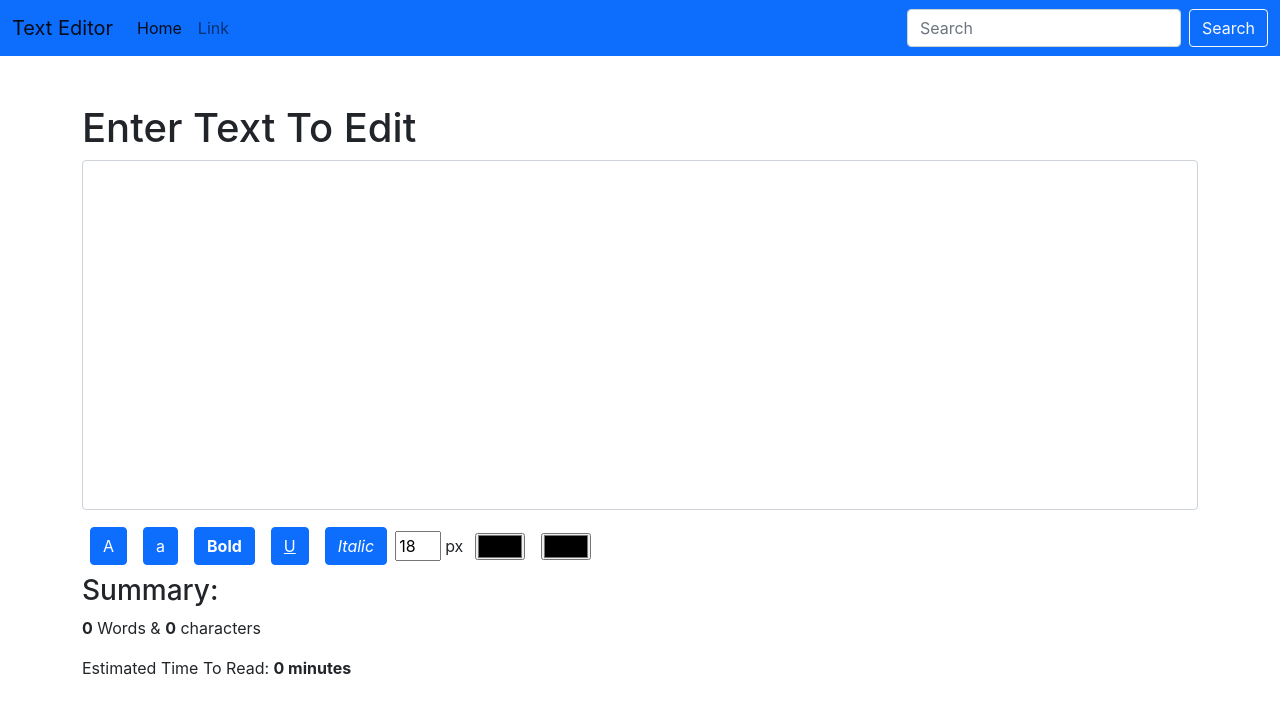
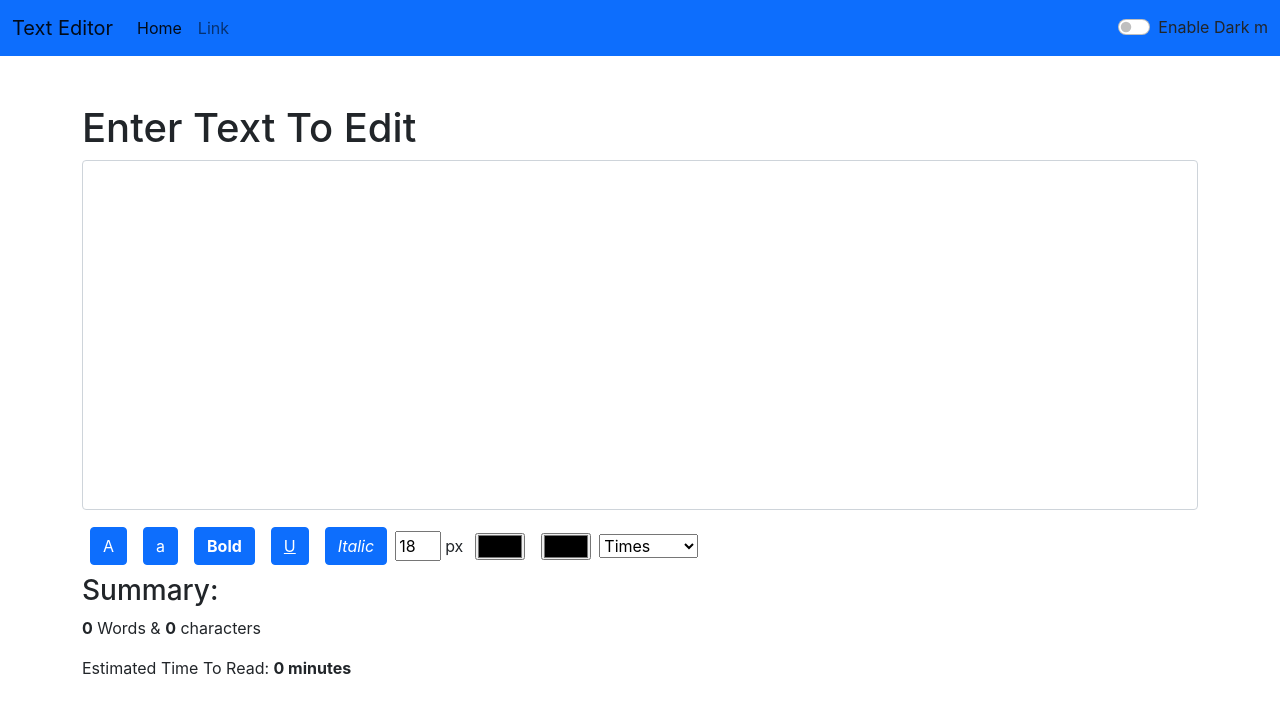
Before and after one commit to bijayrauniyar0/text_editor, a React (Create React App) app: page / in a window 1280 px wide. Shown: the top 714 px of the page. Built offline with nearby package versions, Linux system fonts and the light colour scheme.

Commit message:
features added

```diff
--- a/src/App.js
+++ b/src/App.js
@@ -1,10 +1,23 @@
 import './App.css';
 import Navbar from './components/Navbar';
 import Editor from './components/Editor';
+import React, {useState} from 'react'
+
 function App() {
+
+  const [mode, setMode] = useState('primary')
+
+  function toggleMode(){
+    if(mode === 'primary'){
+      setMode('dark')
+    }else{
+      setMode('primary')
+    }
+  }
+
   return (
    <>
-    <Navbar/>
+    <Navbar mode={mode} toggleMode = {toggleMode}/>
     <div className="container my-5">
       <Editor/>
     </div>
--- a/src/components/Editor.js
+++ b/src/components/Editor.js
@@ -2,6 +2,7 @@ import React, {useState} from 'react'
 import './Editor.css'
 
 export default function Editor() {
+    const[fontStyle, setFontStyle] = useState('')
     const [text, setText] = useState('')
     const [color, setColor] = useState('')
     const [bgColor, setBgColor] = useState('#fff')
@@ -40,6 +41,9 @@ export default function Editor() {
     function changeBgColor(event){
         setBgColor(event.target.value)
     }
+    function changeFontStyle(event){
+        setFontStyle(event.target.value)
+    }
 
     let wordCount = 0
 
@@ -53,7 +57,7 @@ export default function Editor() {
     <>
     <h1>Enter Text To Edit</h1>
     <div className="mb-3">
-        <textarea name="" id="myBox" rows="10" value={text} onChange={handleChange} className='form-control text-editor' style={{color, background: bgColor, fontSize: fontSize +"px", resize: "none", height:"350px"}}></textarea>
+        <textarea name="" id="myBox" rows="10" value={text} onChange={handleChange} className='form-control text-editor' style={{color, background: bgColor, fontSize: fontSize +"px", resize: "none", height:"350px", fontFamily: fontStyle}}></textarea>
 
     </div>
     <div className="d-flex flex-row align-items-center">
@@ -68,6 +72,14 @@ export default function Editor() {
         </div>
         <input type="color" className="mx-2" onChange={changeColor} id="color"/>
         <input type="color" className="mx-2" onChange={changeBgColor} id="color"/>
+        <select onChange={changeFontStyle} id="">
+            <option value="Times">Times</option>
+            <option value="Arial">Arial</option>
+            <option value="Verdana">Verdana</option>
+            <option value="Geneva">Geneva</option>
+            <option value="Tahoma">Tahoma</option>
+            <option value="sans-serif">sans-serif</option>
+        </select>
     </div>
     <h3 className='my-2'>Summary:</h3>
     <p><b>{wordCount}</b> Words & <b>{text.length}</b> characters</p>
--- a/src/components/Navbar.js
+++ b/src/components/Navbar.js
@@ -18,10 +18,10 @@ export default function Navbar() {
           <a className="nav-link" href="#">Link</a>
         </li>
       </ul>
-      <form className="d-flex">
-        <input className="form-control me-2" type="search" placeholder="Search" aria-label="Search"/>
-        <button className="btn btn-outline-light" type="submit">Search</button>
-      </form>
+      <div className="form-check form-switch">
+        <input className="form-check-input" type="checkbox" id="flexSwitchCheckDefault"/>
+        <label className="form-check-label" for="flexSwitchCheckDefault">Enable Dark m</label>
+      </div>
     </div>
   </div>
 </nav>
```
